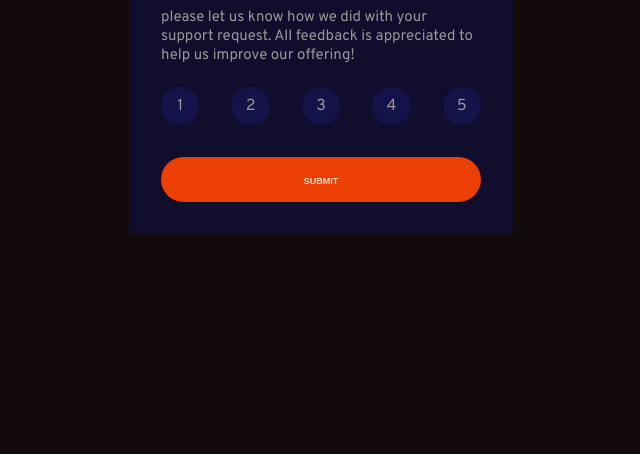
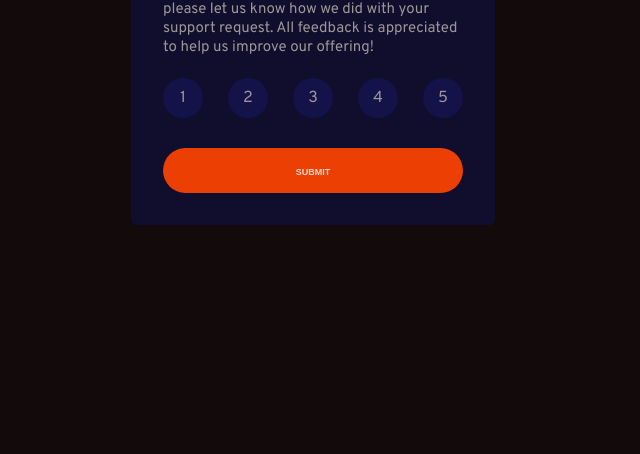
Before and after one commit to Akenji/feedback, a plain HTML site: page index.html in a window 1280 px wide. Shown: the part 362-816 px from the top of the page, without its empty margins (327-967 px from the left). Drawn offline with Linux system fonts and the light colour scheme.

Commit message:
Last last

```diff
--- a/feedback.css
+++ b/feedback.css
@@ -6,6 +6,9 @@ body{
     align-items: center;
     width: 100%;
     font-family: 'Overpass', sans-serif;
+    overflow-x: hidden;
+    margin: 0px;
+    padding: 0px;
     }
 /*.container{
     display: flex;
@@ -35,17 +38,17 @@ body{
     flex-direction: column;
     align-items: center;
     justify-content: center;
-    width: 3vw;
-    height: 3vw;
+    width: 40px;
+    height: 40px;
     background-color: rgb(19, 19, 73);
     border-radius: 100%;
     color: rgb(156, 150, 150);
 }
 .box{
     background-color: rgba(15, 15, 70, 0.575);
-
-    width: 25%;
+    width: 300px;
     padding: 2rem;
+    border-radius: 5px;
 }
 p{
     font-size: 15px;
```
Also changed, not shown: index.html (+3 -1 lines).
